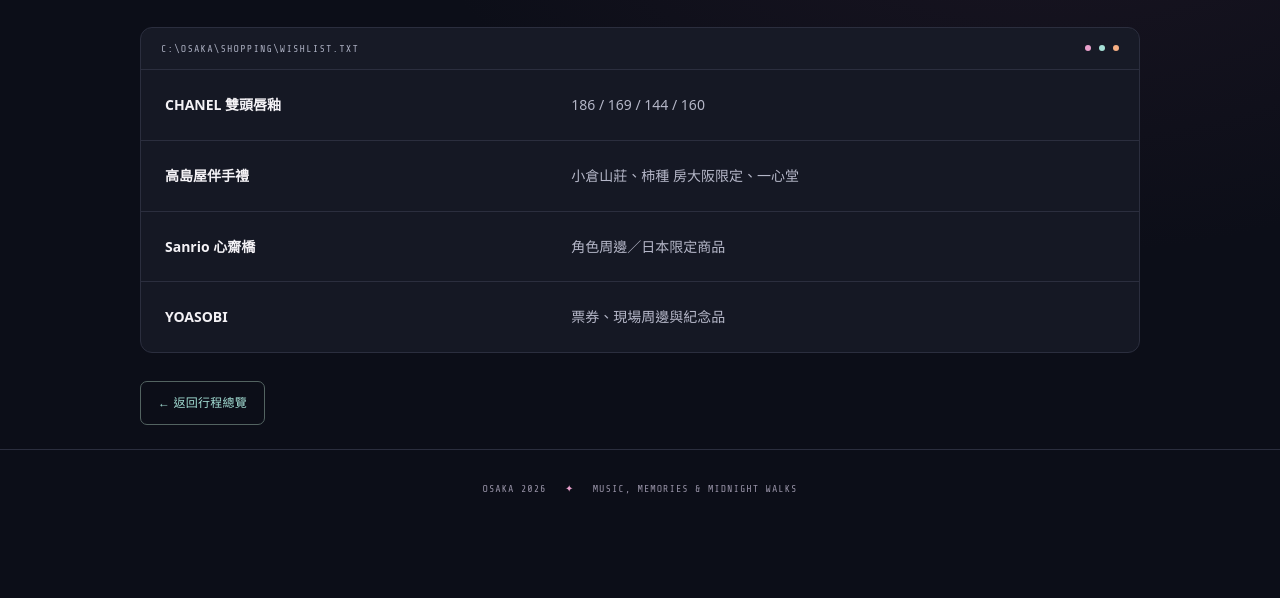
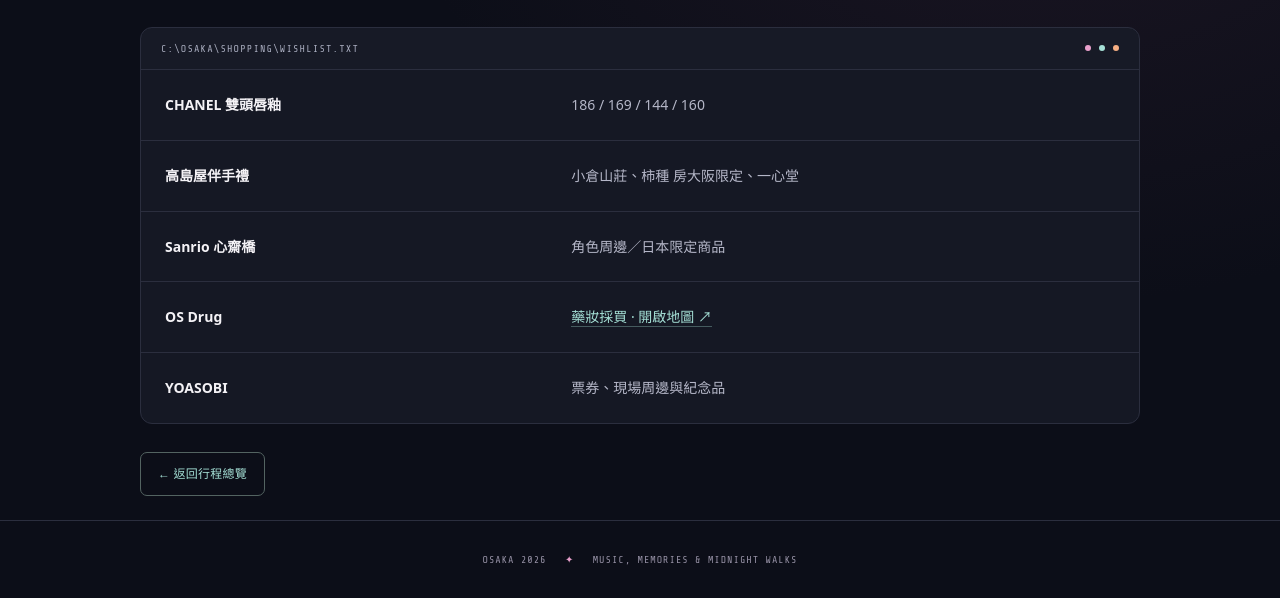
Before and after one commit to ClaraSie/YOA_OSAKA, a plain HTML site: page shopping.html in a window 1280 px wide. Shown: the part 342-940 px from the top of the page. Before the commit the page ends 869 px from the top, so only its background shows below. Drawn offline with nearby package versions, Linux system fonts and the light colour scheme.

Commit message:
Add OS Drug to shopping list

```diff
--- a/assets/css/styles.css
+++ b/assets/css/styles.css
@@ -161,3 +161,5 @@
 main.section{padding-bottom:24px}
 .meta-link{color:inherit;text-decoration:none;border-bottom:1px solid transparent;transition:color .2s,border-color .2s}
 .meta-link:hover{color:var(--cyan);border-color:var(--cyan)}
+.shop-link{color:var(--cyan);text-decoration:none;border-bottom:1px solid #a5e0d655}
+.shop-link:hover{border-color:var(--cyan)}
--- a/shopping.html
+++ b/shopping.html
@@ -33,6 +33,7 @@
     <div class="shop-row"><strong>CHANEL 雙頭唇釉</strong><span>186 / 169 / 144 / 160</span></div>
     <div class="shop-row"><strong>高島屋伴手禮</strong><span>小倉山莊、柿種 房大阪限定、一心堂</span></div>
     <div class="shop-row"><strong>Sanrio 心齋橋</strong><span>角色周邊／日本限定商品</span></div>
+    <div class="shop-row"><strong>OS Drug</strong><span><a class="shop-link" href="https://www.google.com/maps/place/Os+Drug/@34.6661692,135.496489,16z/data=!3m2!4b1!5s0x6000e76ca95488ad:0x5aafd33e872e8af5!4m6!3m5!1s0x6000e76caeaa346b:0xeec3adb1fd1fbf93!8m2!3d34.6661649!4d135.5013599!16s%2Fg%2F11b8tbm7j9?authuser=1&amp;entry=ttu&amp;g_ep=EgoyMDI2MDkyMy4wIKXMDSoASAFQAw%3D%3D" target="_blank" rel="noopener noreferrer">藥妝採買 · 開啟地圖 ↗</a></span></div>
     <div class="shop-row"><strong>YOASOBI</strong><span>票券、現場周邊與紀念品</span></div>
   </div>
   <a class="btn back" href="index.html"><span>← 返回行程總覽</span></a>
```
